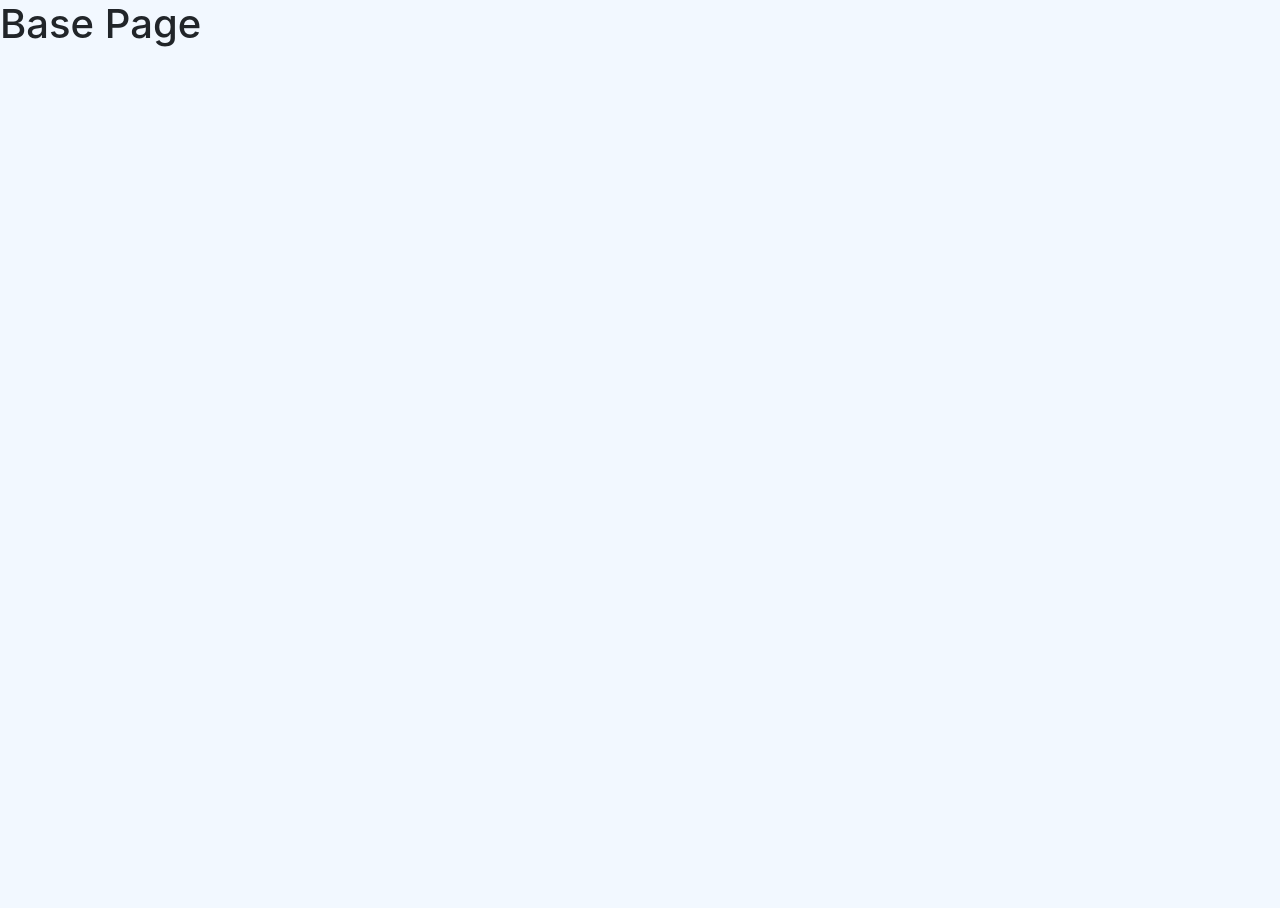
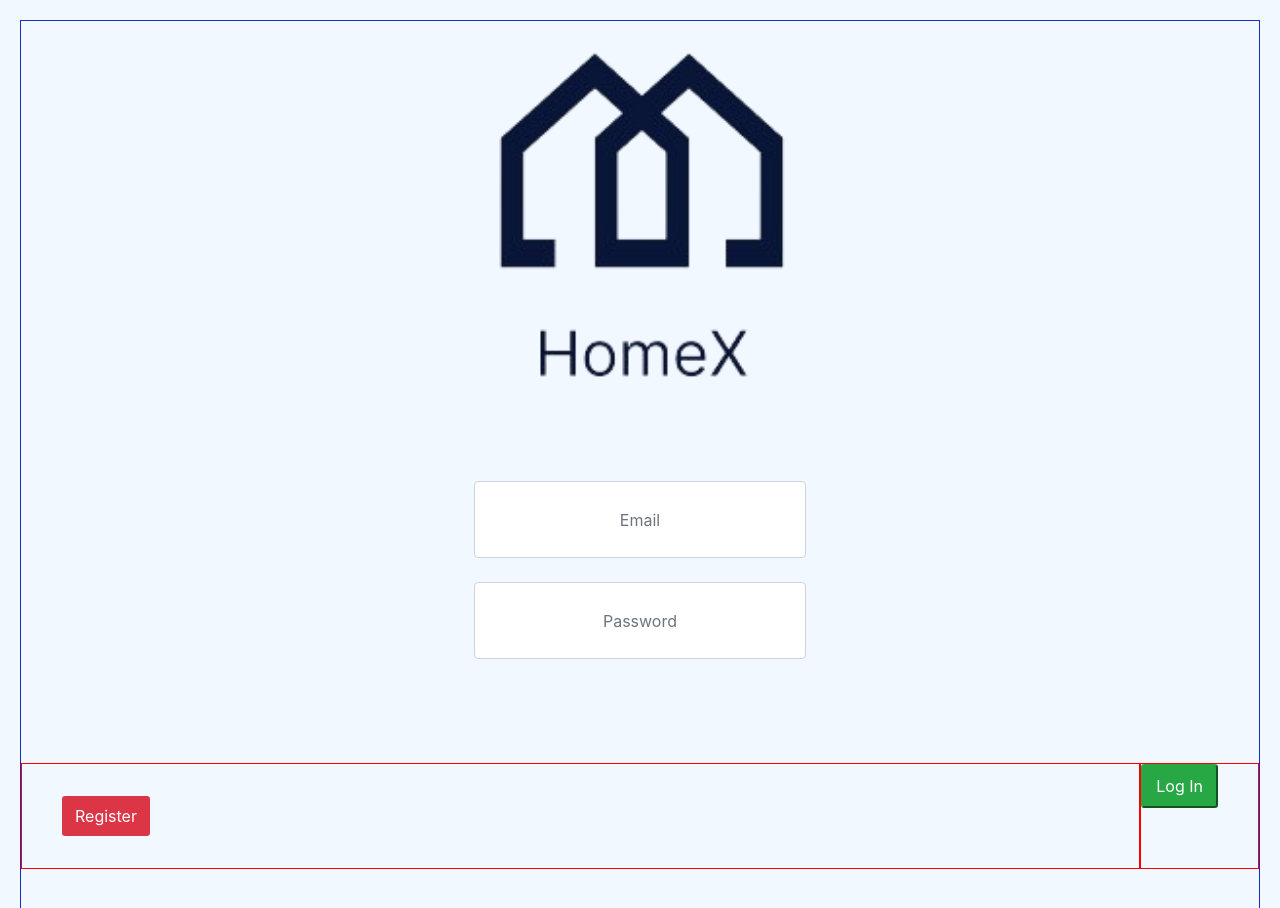
Before and after one commit to miguel-mendez-martinez/homeXproject, a React (Create React App) app in the folder client/: page / in a window 1280 px wide. Shown: the top 908 px of the page. Before the commit the page ends 800 px from the top, so only its background shows below. Built offline with nearby package versions, Linux system fonts and the light colour scheme.

Commit message:
filling the css of the logIn page. only thing to do, to fix the logIn button

```diff
--- a/client/package.json
+++ b/client/package.json
@@ -5,6 +5,7 @@
   "dependencies": {
     "axios": "^0.19.0",
     "bootstrap": "^4.3.1",
+    "bootstrap5": "^1.1.9",
     "jsonwebtoken": "^8.5.1",
     "react": "^16.9.0",
     "react-bootstrap": "^1.0.0-beta.11",
--- a/client/src/App.js
+++ b/client/src/App.js
@@ -16,7 +16,7 @@ export default class App extends Component
         return (
             <BrowserRouter>
                 <Switch>
-                    <Route exact path="/" component={Home} />
+                    <Route exact path="/" component={logInForm} />
                     <Route exact path="/registerUser" component={userCreationForm} />
                     <Route exact path="/logInForm" component={logInForm}/>
                     <Route path="*" component={() => <h3>Invalid URL. Webpage does not exist</h3>}/>
--- a/client/src/components/logInForm.js
+++ b/client/src/components/logInForm.js
@@ -87,21 +87,21 @@ export default class logInForm extends Component
                 {this.state.redirect ? <Redirect to="/DisplayAllSkates"/> : null}
                 <div className="login-container">
                     <div className="logo-container">
-                        <img src={require("../images/logo.png")} alt=""/>
+                        <img id="bigSizeLogo" src={require("../images/logo.png")} alt=""/>
                     </div>
 
                     <div className="form-container">
                         {this.state.logInError ? <div className="errorDiv">{this.state.errorMessage}</div> : null}
-                        <input id="email" type="text" name="email" placeholder="Email" onChange={this.handleChange}/><br/>
-                        <input id="password" type="password" name="password"  placeholder="Password" onChange={this.handleChange}/><br/>
+                        <input class="form-control" id="email" type="text" name="email" placeholder="Email" onChange={this.handleChange}/><br/>
+                        <input class="form-control" id="password" type="password" name="password"  placeholder="Password" onChange={this.handleChange}/><br/>
                     </div>
 
                     <div className="button-container">
                         <div className="left-button">
-                            <Link className="red-button" to="/registerUser"> Register </Link>
+                            <Link class="red-button" to="/registerUser"> Register </Link>
                         </div>
                         <div className="right-button">
-                            <input type="button" className="green-button" value="Log In" disabled = {!inputsAreAllValid} onClick={this.logInUser}/>
+                            <input type="button" class="green-button" value="Log In" disabled = {!inputsAreAllValid} onClick={this.logInUser}/>
                         </div>
                     </div>
                 </div>
--- a/client/src/css/App.css
+++ b/client/src/css/App.css
@@ -53,9 +53,12 @@ input{
     display: flex;
     justify-content: center;
     margin: 0 auto;
-    border:thin solid #ee0505;
-    margin-top: 100px;
     margin-bottom: 30px;
+}
+
+.logo-container #bigSizeLogo{
+    width: auto;
+    height: 400px;
 }
 
 .form-container
@@ -63,14 +66,18 @@ input{
     display: flex;
     flex-direction: column;
     justify-content: center;
-    border:thin solid #ee0505;
+    align-items: center;
     padding: 20px;
     width: 30%;
     margin-left: auto;
     margin-right: auto;
     border-radius: 5px;
-    margin-top: 60px;
-    margin-bottom: 40px;
+    margin-top: 40px;
+}
+
+.form-container input{
+    width: 100%;
+    height: 77px;
 }
 
 .button-container{
@@ -82,11 +89,69 @@ input{
 }
 
 .left-button{
+    border: thin solid red;
     padding: 40px;
     flex: 15;
 }
 
 .right-button{
+    border: thin solid red;
     flex: 1;
     padding-right: 30px;
 }
+
+/*special buttons*/
+.green-button,
+.red-button,
+.blue-button
+{
+    padding: 10px 13px;
+    font-size: 1rem;
+    line-height: normal;
+    border-radius: 0.2rem;
+    color: #fff;
+    background-color: #28a745;
+    border-color: #28a745;
+    margin-right: 10px;
+    position: relative;
+    text-decoration: none;
+    cursor:pointer;
+}
+
+.green-button
+{
+    background-color: #28a745;
+}
+
+.red-button
+{
+    background-color: #dc3545;
+}
+
+.blue-button
+{
+    background-color: #3545dc;
+}
+
+.green-button:hover,
+.red-button:hover,
+.blue-button:hover
+{
+    text-decoration: none;
+    color:#fff;
+}
+
+.green-button:hover
+{
+    background-color: #107020;
+}
+
+.red-button:hover
+{
+  background-color: #a01020;
+}
+
+.blue-button:hover
+{
+  background-color: #1020a0;
+}
```
Also changed, not shown: 1 other file (tests, documents, lock files or other folders).
